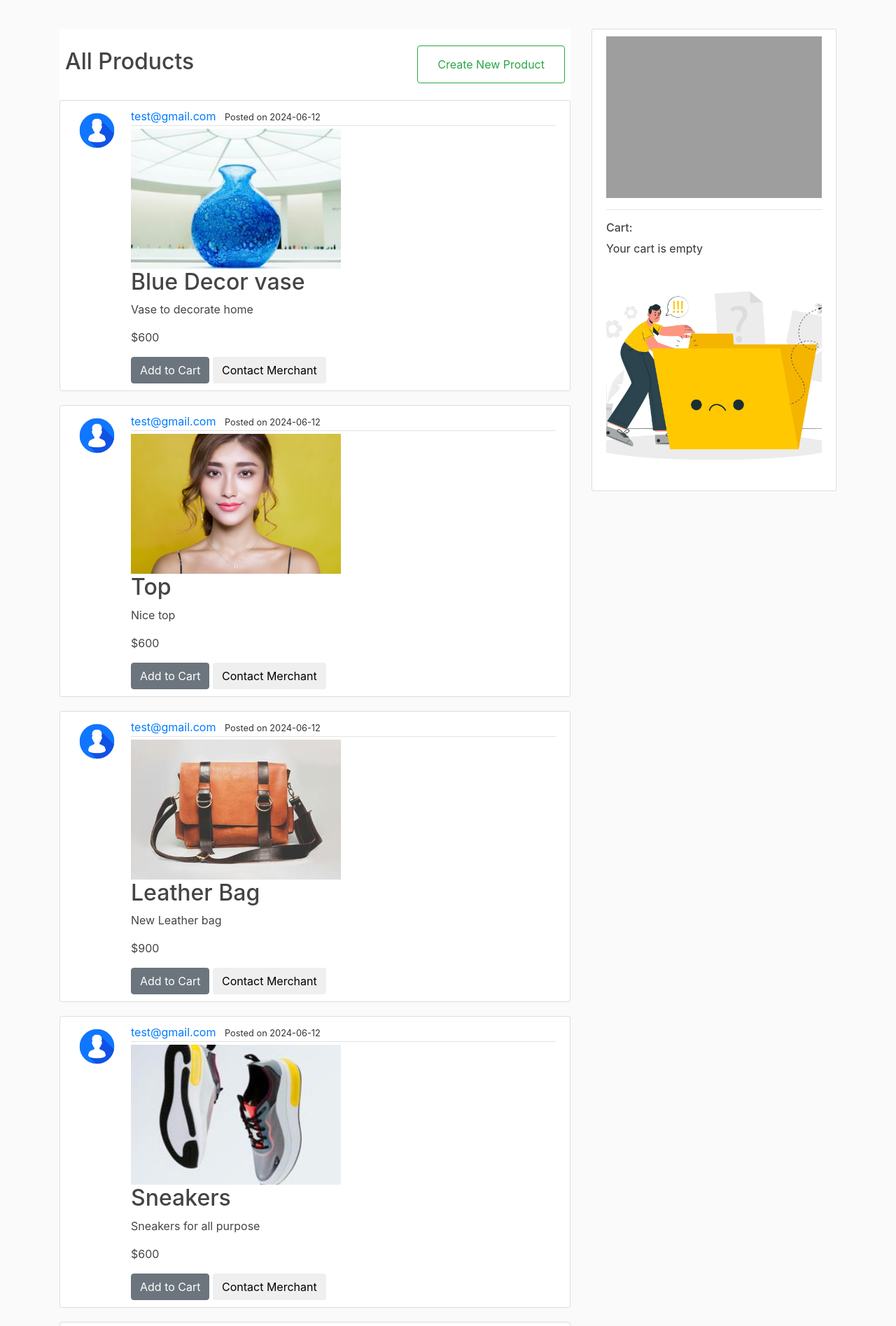
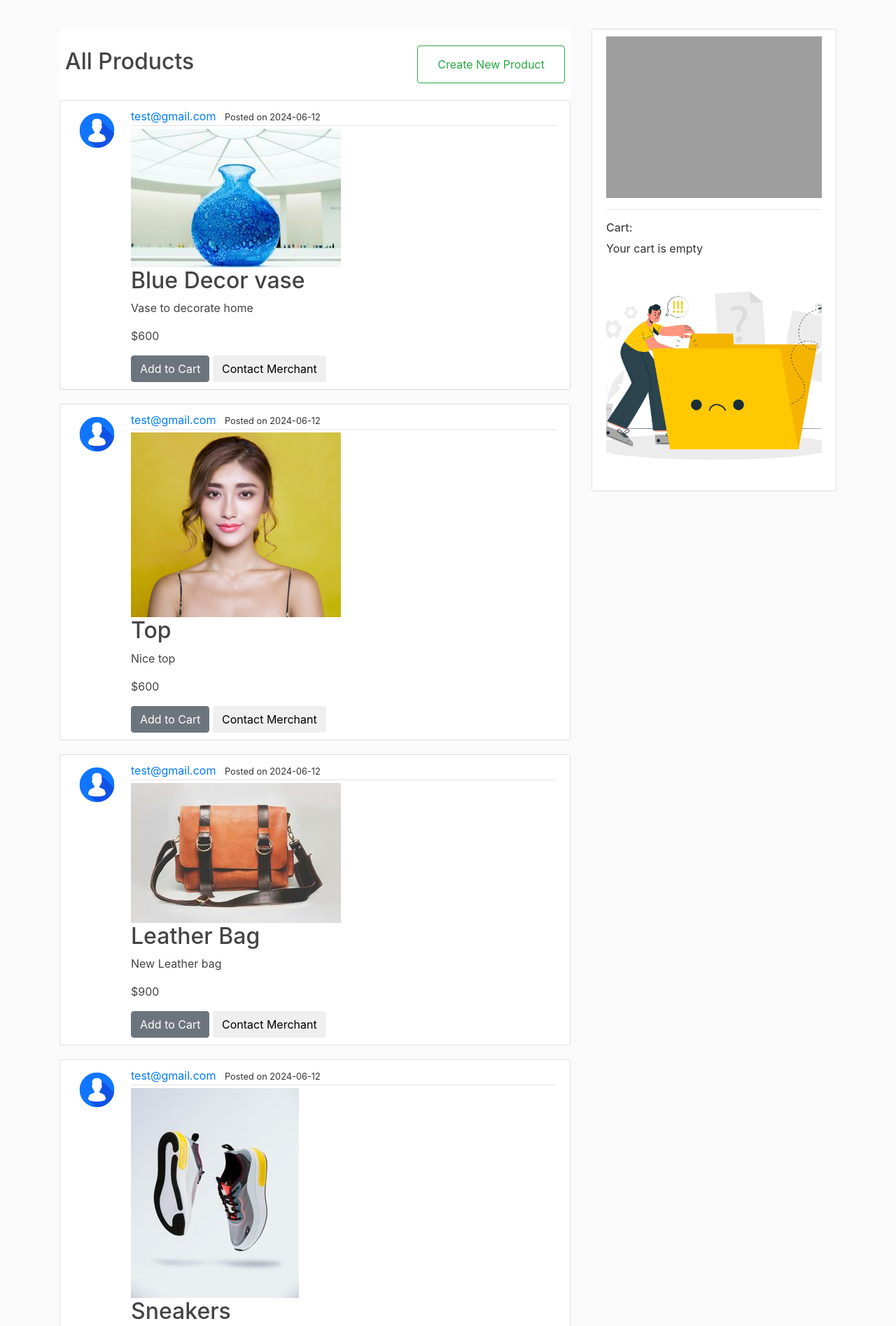
Before and after one commit to Nekgate/Travellers_Mart, a Flask app: page /products in a window 1280 px wide. Shown: the part 56-1951 px from the top of the page at 70% size. Run offline with Flask 3, Linux system fonts and the light colour scheme; data comes from the database, SQL or seed files in the repository; some libraries are stand-ins or nearby versions; grey boxes are pictures that could not be loaded.

Commit message:
fix product img resposiveness

```diff
--- a/Flask_Mart/flask_station/templates/home.html
+++ b/Flask_Mart/flask_station/templates/home.html
@@ -20,8 +20,7 @@
       </div>
       <div>
         <a class="article-title" href="{{ url_for('posts.post', post_id=post.id) }}">
-      <img src="{{ url_for('static', filename='post_pics/' + post.image) }}" width="300px" height="200px" style="object-fit: cover;" alt="">
-      <!-- <img src="{{post.image}}"width="300px" height="200px" alt=""> -->
+      <img src="{{ url_for('static', filename='post_pics/' + post.image) }}" class="product-img img-fluid" style="object-fit: cover;" alt="">
       <h2>{{ post.selling_item }}
       </h2>
       <p class="article-content">{{ post.content }}</p>
```
